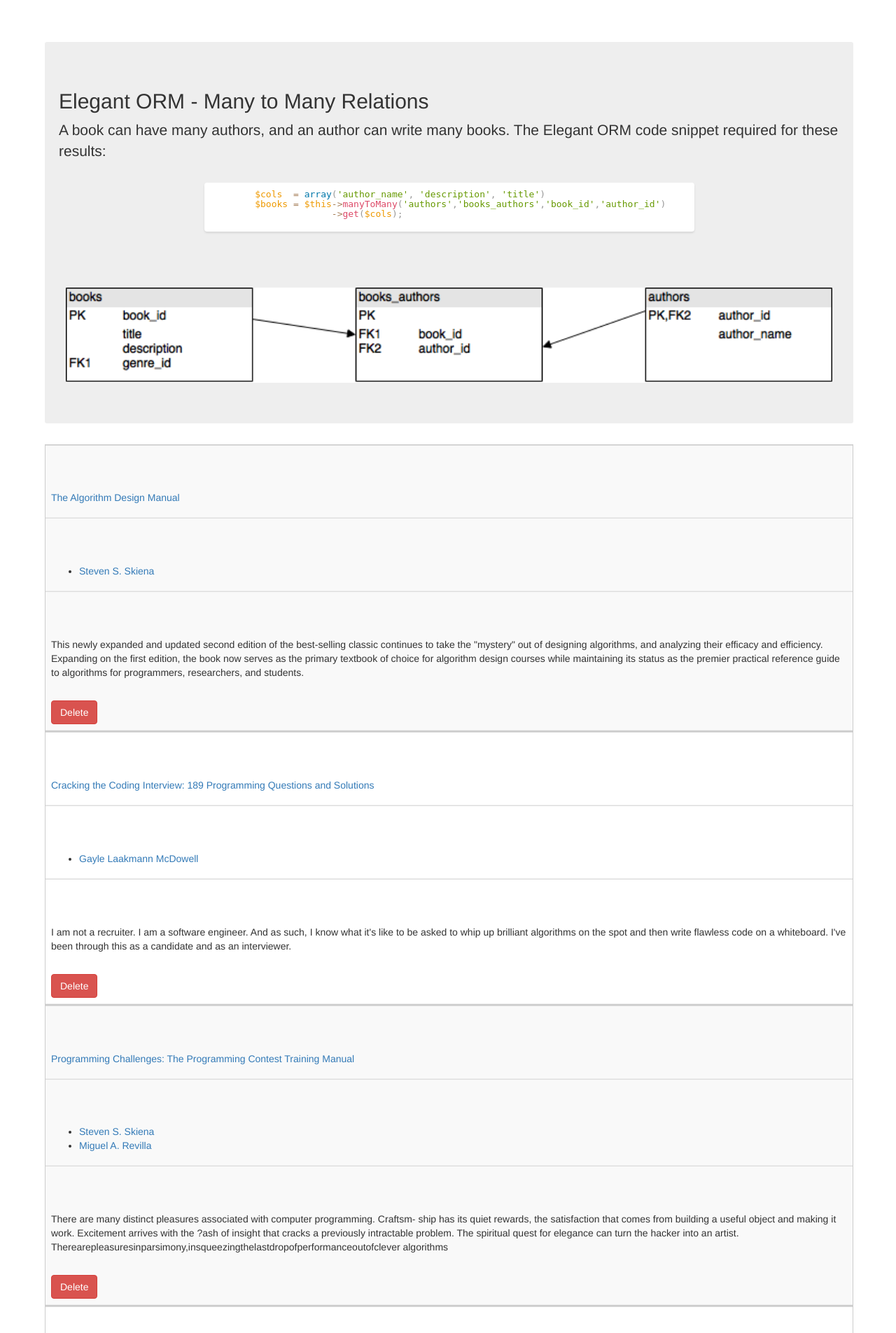
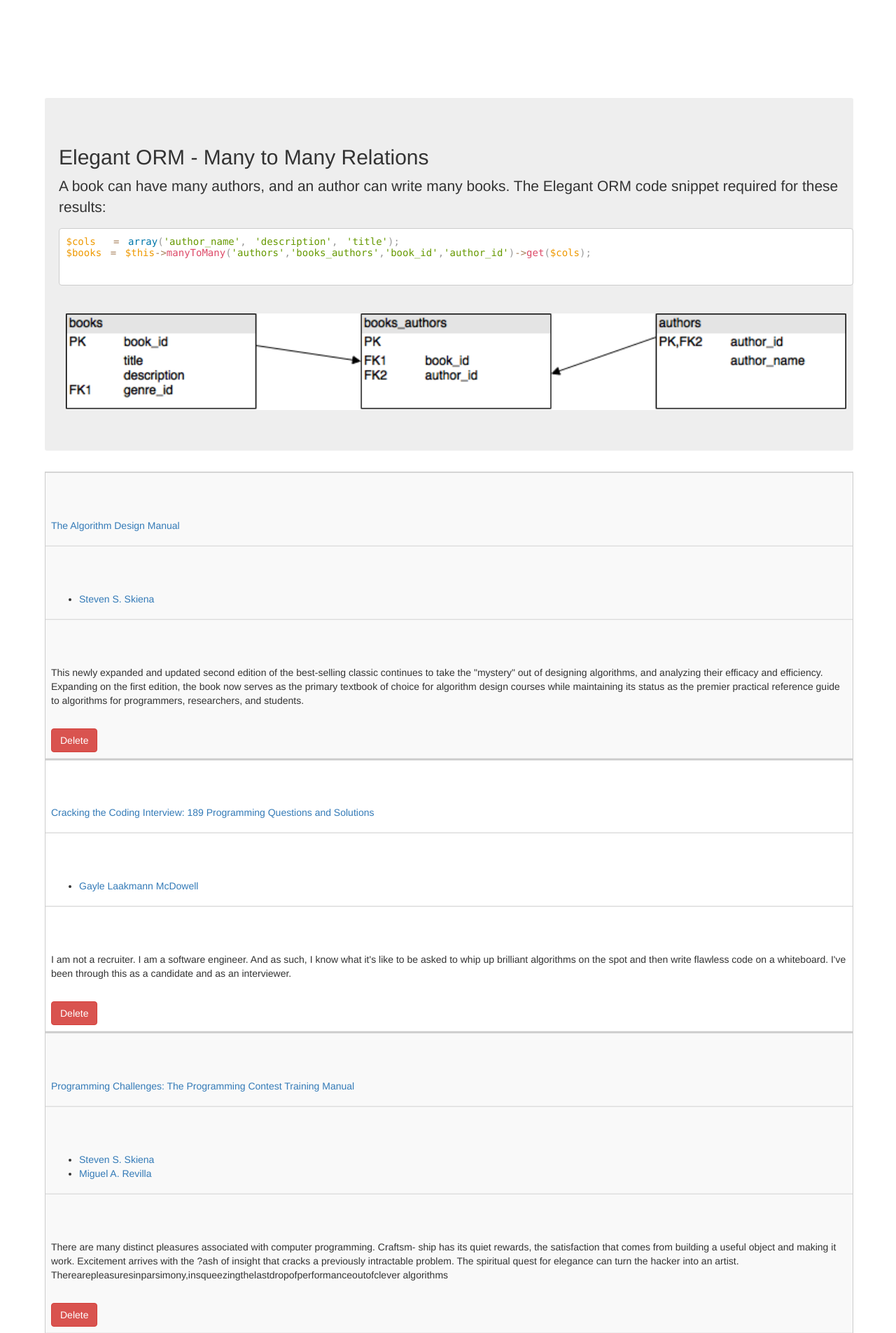
Before and after one commit to mharoot/Elegant-Bookstore, a PHP site: page / in a window 1280 px wide; the page is wider, and only the part inside the window is pictured. Shown: the part 62-1967 px from the top of that part at 70% size. Run offline with PHP 8.4, Linux system fonts and the light colour scheme; data comes from the database, SQL or seed files in the repository; some libraries are stand-ins or nearby versions.

Commit message:
getting code snippets ready in demos

```diff
--- a/assets/css/style.css
+++ b/assets/css/style.css
@@ -111,6 +111,10 @@
     margin-top: 0px;
 }
 
+.jumbotron {
+    margin-right:0%;
+    padding-right:0%;
+}
 html,body
 {
     width: 100%;
@@ -120,9 +124,11 @@ html,body
     margin-left:5%;
     margin-right:5%;
     padding-right:5%;
+    max-width: 100%;
     overflow-x: hidden;
 
 }
+
 
 body{
     padding-top:10%;
@@ -132,6 +138,7 @@ body{
 
 html, body::-webkit-scrollbar  {
     overflow-y:auto;
+    max-width: 100%;
   }
 
 #element::-webkit-scrollbar {
@@ -258,15 +265,21 @@ p {
 	}
 
 	/* Smartphones (portrait and landscape) ----------- */
-	/* @media only screen
-	and (min-device-width : 320px)
-	and (max-device-width : 480px) {
-		body {
-			padding: 0;
-			margin: 0;
-			width: 320px; }
-		} */
+	@media
+	only screen and (max-width: 760px),
+	(min-device-width: 768px) and (max-device-width: 1024px)  {
+		p>code>span {
+            font-size: 14px;
+        }
+    }
 
+    p>code>span {
+        line-height: 100%;
+    }
+
+    .language-php {
+        background-color:#fff;
+    }
 	/* iPads (portrait and landscape) ----------- */
 	/* @media only screen and (min-device-width: 768px) and (max-device-width: 1024px) {
 		body {
--- a/view/pages/booklist.php
+++ b/view/pages/booklist.php
@@ -9,14 +9,9 @@ ini_set('display_errors',1);
 <p> A book can have many authors, and an author can write many books.  The Elegant ORM code snippet required for these results: </p>
 
 
-<div style="height: 5em;" class="call-to-action-wrapper">
-<div style="height: 5em;" class="code-window animate fade-in">
-    <div class="code-editor CodeFlask"><div class="CodeFlask__textarea"></div><pre class="CodeFlask__pre  language-php"><code class="CodeFlask__code  language-php"><span class="token variable">        $cols</span>  <span class="token operator">=</span> <span class="token keyword">array</span><span class="token punctuation">(</span><span class="token string">'author_name'</span><span class="token punctuation">,</span> <span class="token string">'description'</span><span class="token punctuation">,</span> <span class="token string">'title'</span><span class="token punctuation">)</span>
-	<span class="token variable">$books</span> <span class="token operator">=</span> <span class="token variable">$this</span><span class="token operator">-</span><span class="token operator">&gt;</span><span class="token function">manyToMany</span><span class="token punctuation">(</span><span class="token string">'authors'</span><span class="token punctuation">,</span><span class="token string">'books_authors'</span><span class="token punctuation">,</span><span class="token string">'book_id'</span><span class="token punctuation">,</span><span class="token string">'author_id'</span><span class="token punctuation">)</span>
-	              <span class="token operator">-</span><span class="token operator">&gt;</span><span class="token function">get</span><span class="token punctuation">(</span><span class="token variable">$cols</span><span class="token punctuation">)</span><span class="token punctuation">;</span>
-	</code></pre></div>
-</div>
-</div>
+<pre class="language-php"><p><code class="CodeFlask__code  language-php"><span class="token variable">$cols</span>  <span class="token operator">=</span> <span class="token keyword">array</span><span class="token punctuation">(</span><span class="token string">'author_name'</span><span class="token punctuation">,</span> <span class="token string">'description'</span><span class="token punctuation">,</span> <span class="token string">'title'</span><span class="token punctuation">)</span><span class="token punctuation">;</span>
+<span class="token variable">$books</span> <span class="token operator">=</span> <span class="token variable">$this</span><span class="token operator">-</span><span class="token operator">&gt;</span><span class="token function">manyToMany</span><span class="token punctuation">(</span><span class="token string">'authors'</span><span class="token punctuation">,</span><span class="token string">'books_authors'</span><span class="token punctuation">,</span><span class="token string">'book_id'</span><span class="token punctuation">,</span><span class="token string">'author_id'</span><span class="token punctuation">)</span><span class="token operator">-</span><span class="token operator">&gt;</span><span class="token function">get</span><span class="token punctuation">(</span><span class="token variable">$cols</span><span class="token punctuation">)</span><span class="token punctuation">;</span>
+	</code></p></pre>
 </br>
 <img class="relationsImage" src="assets/images/ManyToMany.png"></img>
 </div>
--- a/view/templates/header.php
+++ b/view/templates/header.php
@@ -3,7 +3,8 @@
 <head>
   <title>Elegant Bookstore</title>
   <meta charset="utf-8">
-  <meta name="viewport" content="width=device-width, height=device-height, initial-scale=1.0">
+  <!-- <meta name="viewport" content="width=device-width, height=device-height, initial-scale=1.0"> -->
+  <meta name="viewport" content="width=device-width, initial-scale=1.0, maximum-scale=1.0, user-scalable=no" />
 
   <link rel="stylesheet" href="./assets/css/codeflaskstyle.css">
   <link rel="stylesheet" href="./assets/css/codeflask.css">
@@ -48,10 +49,10 @@
     </ul>
   </div>
 </nav>
-<!-- </br>
 </br>
 </br>
-</br> -->
+</br>
+</br>
 
 <!-- <div class="container-fluid">
 <div class="row"> -->
```
Also changed, not shown: view/pages/customerslist.php (+2 -6 lines).
